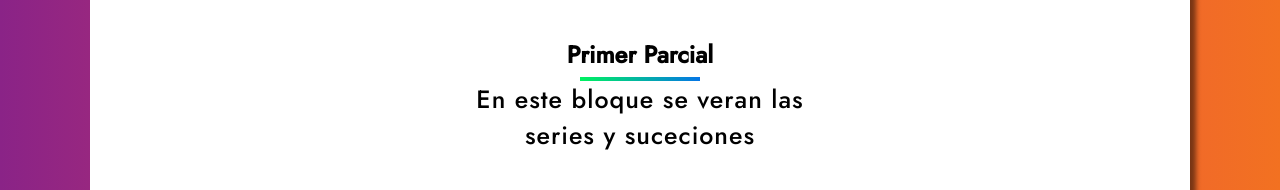
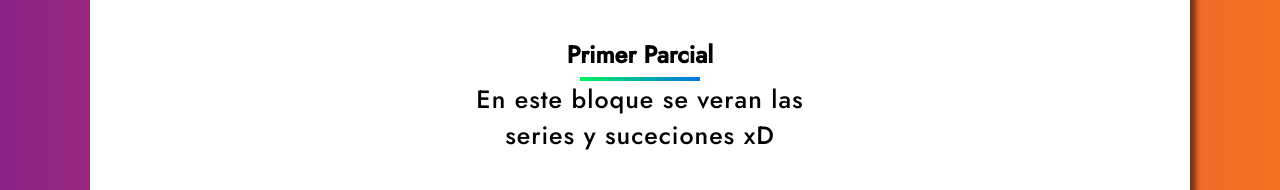
Before and after one commit to CBTis149Ofimatica/cbtis149ofimatica.github.com, a plain HTML site: page matematicas/index.html in a window 1280 px wide. Shown: the part 828-1018 px from the top of the page. Drawn offline with nearby package versions, Linux system fonts and the light colour scheme.

Commit message:
Update index.html

```diff
--- a/matematicas/index.html
+++ b/matematicas/index.html
@@ -28,7 +28,7 @@
             <div class="texto_contenido_1">
               <h2>Primer Parcial</h2>
               <hr>
-              <p>En este bloque se veran las series y suceciones </p>
+              <p>En este bloque se veran las series y suceciones xD </p>
               <div class="boton">Ver temas</div>
             </div>
         </div>
```
